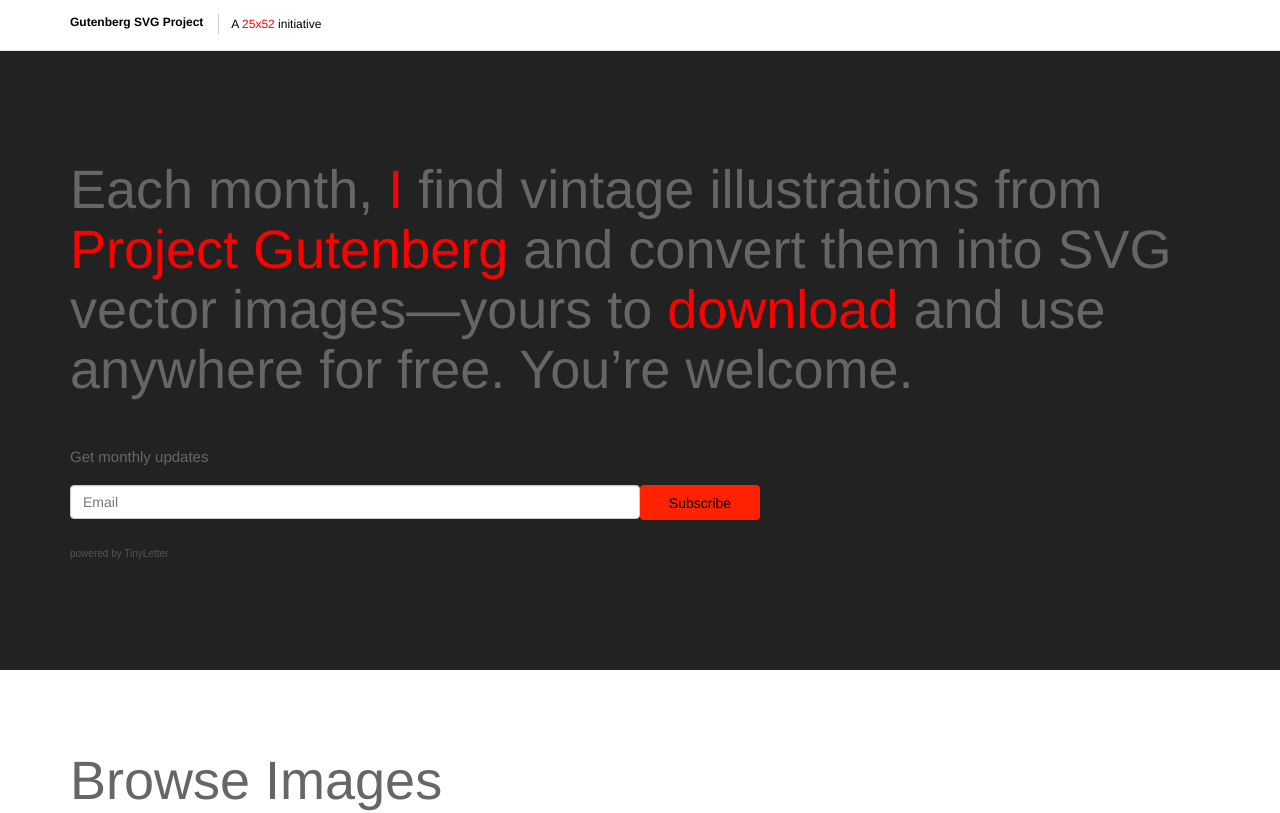
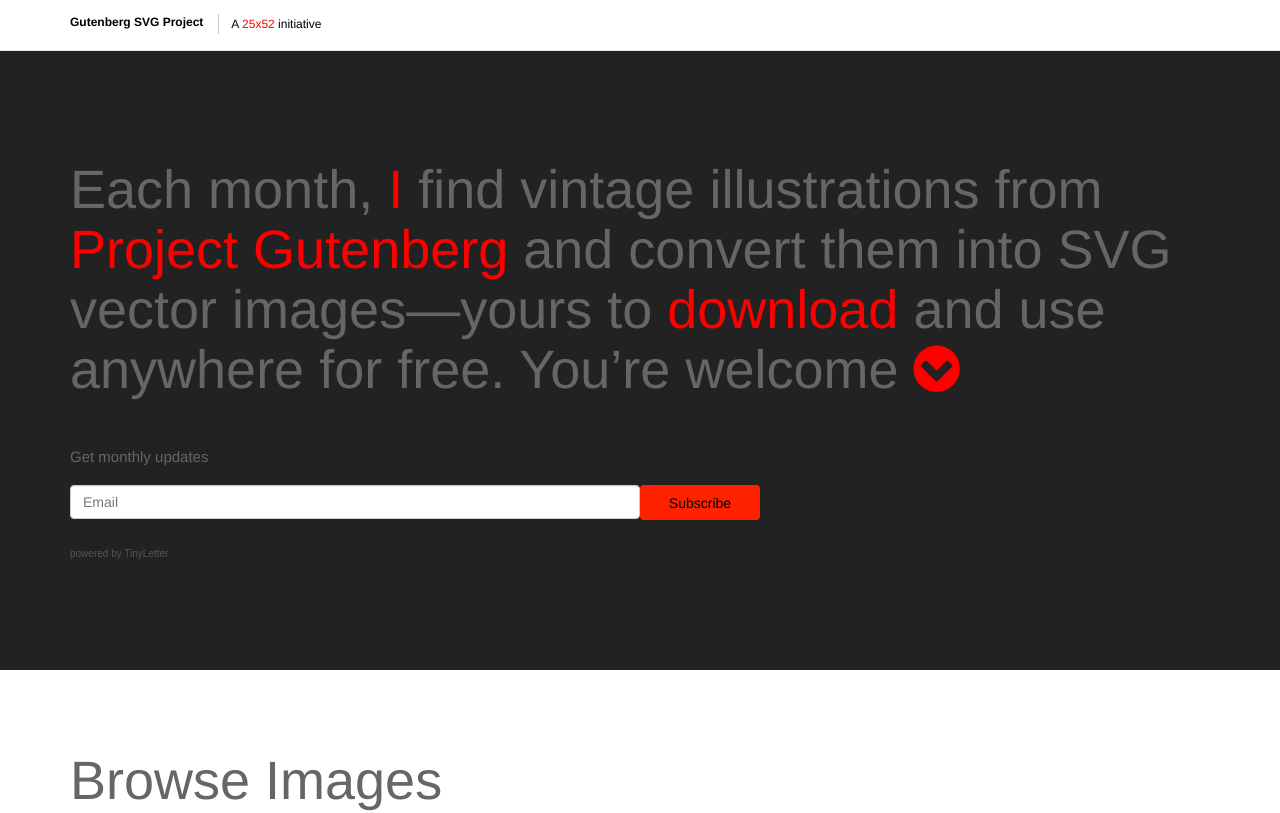
Before and after one commit to femmebot/Gutenberg-SVG, a plain HTML site: page index.html in a window 1280 px wide. Shown: the top 813 px of the page. Drawn offline with nearby package versions, Linux system fonts and the light colour scheme.

Commit message:
+font-awesome

```diff
--- a/index.html
+++ b/index.html
@@ -7,6 +7,7 @@
     <title>Project Gutenberg SVG Project</title>
 
     <link href="css/bootstrap.min.css" rel="stylesheet">
+    <link href="//maxcdn.bootstrapcdn.com/font-awesome/4.2.0/css/font-awesome.min.css" rel="stylesheet">
     <link href="css/gutenberg-svg.css" rel="stylesheet">
 
     <!-- HTML5 Shim and Respond.js IE8 support of HTML5 elements and media queries -->
@@ -30,7 +31,7 @@
     <div class="container-fluid">
 		<div class="jumbotron">
 			<div class="container">
-				<h1>Each month, <a href="https://twitter.com/femmebot" target="_blank">I</a> find vintage illustrations from <a href="http://www.gutenberg.org" target="_blank">Project Gutenberg</a> and convert them into SVG vector images&mdash;yours to <a href="#browse">download</a> and use anywhere for free. You&rsquo;re welcome. </h1>
+				<h1>Each month, <a href="https://twitter.com/femmebot" target="_blank">I</a> find vintage illustrations from <a href="http://www.gutenberg.org" target="_blank">Project Gutenberg</a> and convert them into SVG vector images&mdash;yours to <a href="#browse">download </a> and use anywhere for free. You&rsquo;re welcome <a href="#browse"><i class="fa fa-chevron-circle-down"></i></a> </h1>
 
 				<form role="form" action="https://tinyletter.com/Gutenberg_SVG" method="post" target="popupwindow" onsubmit="window.open('https://tinyletter.com/Gutenberg_SVG', 'popupwindow', 'scrollbars=yes,width=800,height=600');return true">
 					<p><label for="tlemail" class="control-label">Get monthly updates</label></p>
```
